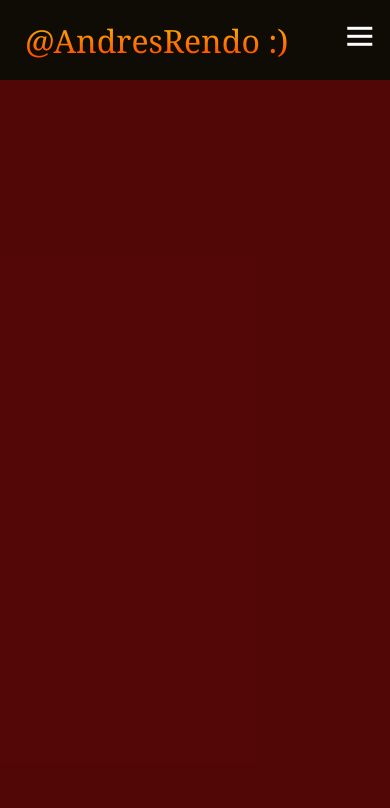
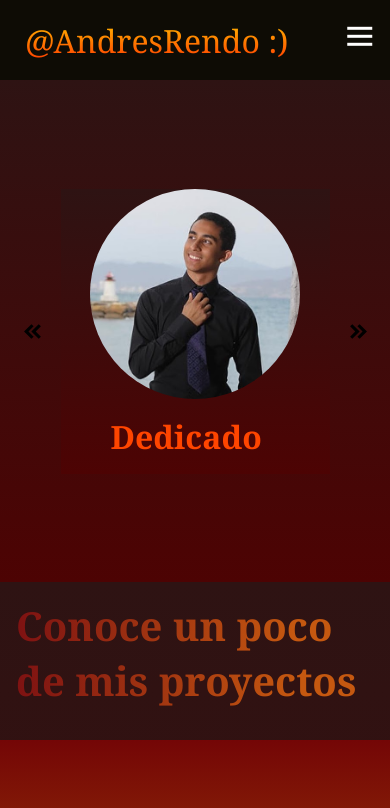
Before and after one commit to andresrendo/Microproyecto1SI, a plain HTML site: page index.html in a window 390 px wide. Shown: the top 808 px of the page. Drawn offline with Linux system fonts and the light colour scheme.

Commit message:
Hero listo

```diff
--- a/index.html
+++ b/index.html
@@ -46,10 +46,41 @@
         </div>
     </nav>
     <!-- color al resto de la pagina -->
-    <div class="main">
+    <!-- <div class="main">
         <div class="main__container">
         </div>
-    </div>
+    </div> -->
+    <!-- Inicio del hero seccion -->
+    <section class="hero">
+        <div class="hero__container container">
+            <img src="images/leftarrow.svg" class="slider__arrow" id="before">
+            <section class="slider__body slider__body--show" data-id="1">
+                <div class="slider__texts">
+                    <h2 class="subtittle">Dedicado</h2>
+                </div>
+                <figure class="slider__picture">
+                    <img src="images/yo.jpg" class="slider__img">
+                </figure>
+            </section>
+            <section class="slider__body" data-id="2">
+                <div class="slider__texts">
+                    <h2 class="subtittle">Trabajador</h2>
+                </div>
+                <figure class="slider__picture">
+                    <img src="images/programador.jpg" class="slider__img">
+                </figure>
+            </section>
+            <section class="slider__body" data-id="3">
+                <div class="slider__texts">
+                    <h2 class="subtittle">Respetuoso</h2>
+                </div>
+                <figure class="slider__picture">
+                    <img src="images/trabajador.jpg" class="slider__img">
+                </figure>
+            </section>
+            <img src="images/rightarrow.svg" class="slider__arrow" id="next">
+        </div>
+    </section>
     <!-- Seccion de experiencia -->
     <div class="experiencia">
         <h1>Conoce un poco de mis proyectos</h1>
--- a/main.js
+++ b/main.js
@@ -5,3 +5,27 @@ menu.addEventListener("click", function(){
     menu.classList.toggle("is-active");
     menuLinks.classList.toggle("active");
 });
+
+(function(){
+    const sliders = [...document.querySelectorAll(".slider__body")];
+    const arrowNext = document.querySelector("#next");
+    const arrowBefore = document.querySelector("#before");
+    let value;
+
+    arrowNext.addEventListener("click", ()=>changePosition(1));
+    arrowBefore.addEventListener("click", ()=>changePosition(-1));
+
+    function changePosition(change){
+        const currentElement = Number(document.querySelector(".slider__body--show").dataset.id);
+
+        value = currentElement;
+        value += change;
+
+        if(value === 0 || value == sliders.length+1){
+            value = value === 0 ? sliders.length: 1;
+        }
+        sliders[currentElement-1].classList.toggle("slider__body--show");
+        sliders[value-1].classList.toggle("slider__body--show");
+    }
+
+})()
--- a/styles.css
+++ b/styles.css
@@ -152,7 +152,7 @@
 }
 
 /* edicion del main */
-.main{
+/* .main{
     background-color: rgba(80, 3, 3, 0.87);
 }
 .main__container{
@@ -167,7 +167,7 @@
     width: 100%;
     max-width: 1300px;
     padding: 0 50px;
-}
+} */
 
 
 /* Experiencia */
@@ -262,3 +262,112 @@
     transform: scale(1.045);
     transition: 0.2s ease-in;
 }
+
+
+/* aqui comenzamos con el carrusel */
+.container{
+    width: 90%;
+    min-height: 50vh;
+    max-width: 1200px;
+    margin: 0 auto;
+    overflow: hidden;
+}
+.hero{
+    background: linear-gradient(rgb(46, 19, 19),rgb(77, 3, 3));
+    padding: 40px 0px;
+}
+.hero__container{
+    display: grid;
+    grid-template-columns: 50px 1fr 50px;
+    align-items: center;
+    gap: 1em;
+}
+
+.slider__body{
+    grid-column: 2/3;
+    grid-row: 1/2;
+    opacity: 0;
+    pointer-events: none;
+    display: grid;
+    background: linear-gradient(rgb(46, 19, 19),rgb(77, 3, 3));
+    grid-template-columns: 1fr max-content;
+    align-items: center;
+    transition: opacity 1.5s;
+}
+
+.slider__body--show{
+    opacity: 1;
+    pointer-events: unset;
+}
+
+.slider__texts{
+    max-width: 600px;
+}
+.subtittle{
+    padding-left: 50px;
+    font-size: 3.5rem;
+    color: orangered;
+    /* margin-bottom: 20px; */
+}
+
+.slider__img{
+    width: 430px;
+    height: 430px;
+    border-radius: 50%;
+    object-fit: cover;
+    display: block;
+    margin: 0 auto;
+}
+
+.slider__arrow{
+    cursor: pointer;
+    width: 90%;
+}
+
+.slider__arrow:nth-of-type(2){
+    justify-self: end;
+}
+
+@media(max-width:768px){
+    .slider__body{
+        grid-template-columns: 1fr ;
+        grid-template-rows: max-content 1fr;
+        gap: 1em;
+    }
+    .slider__arrow{
+        width: 100%;
+    }
+    .subtittle{
+        font-size: 2rem;
+    }
+    .slider__picture{
+        grid-row: 1/2;
+    }
+    .slider__img{
+        width: 310px;
+        height: 310px;
+    }
+}
+@media(max-width:425px){
+    /* .slider__body{
+        grid-template-columns: 1fr ;
+        grid-template-rows: max-content 1fr;
+     */
+    .hero__container{
+        grid-template-columns: 25px 1fr 25px;
+    }
+    .slider__picture{
+        grid-row: 1/2;
+    }
+    .slider__arrow{
+        width: 100%;
+    }
+    .slider__img{
+        width: 210px;
+        height: 210px;
+    }
+    .subtittle{
+        font-size: 2rem;
+        margin-bottom: 1rem;
+    }
+}
```
Also changed, not shown: images/Among.png (deleted), images/anime.png (deleted), images/leftarrow.svg (added), images/programador.jpg (added), images/rightarrow.svg (added), images/trabajador.jpg (added), images/virtual.png (deleted), images/virtual2.jpg (deleted), images/yo.jpg (added), images/yo2.jpg (added).
